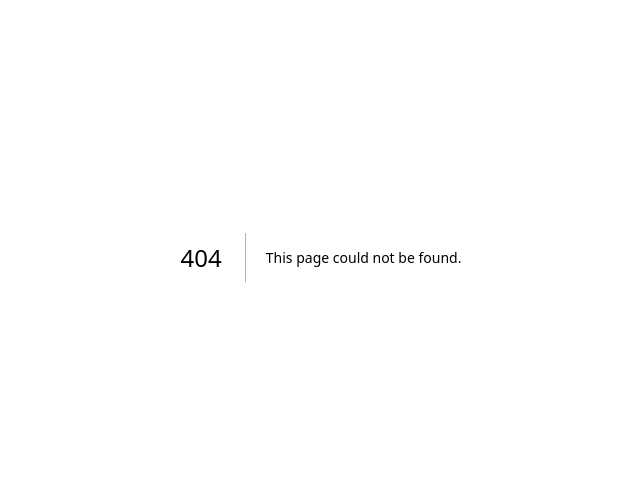
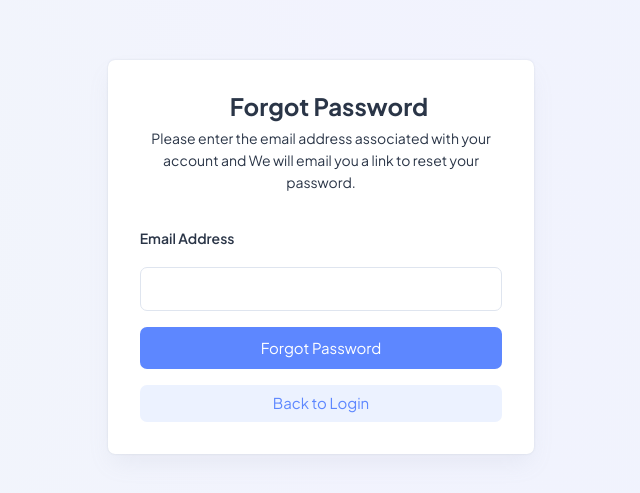
Before and after one commit to siwakasen/frontend_p3l, a Next.js app: page /forgot-password/requestEmail in a window 1280 px wide. Before the commit this address had no page. Shown: the part 143-636 px from the top of the page, without its empty margins (319-959 px from the left). Built offline with nearby package versions, Linux system fonts and the light colour scheme.

Commit message:
add change password in profile & change path forgot password

```diff
--- a/src/app/auth/forgot-password/requestEmail/page.js
+++ b/src/app/(guest)/user/ubah-password/page.js
@@ -1,36 +1,29 @@
 "use client"
 import { Grid, Box, Card, Typography,Button, Stack,TextField, Divider } from '@mui/material';
-import Image from "next/image";
-import PageContainer from "@/components/container/PageContainer";
-import Logo from '@/../public/images/landingpage/favicon.png';
 import { Link } from 'next/link';
 import { useState } from "react";
 import { useRouter } from 'next/navigation'
 import Toast from "@/components/shared/Toast";
 import  {requestForgot}  from "@/services/auth/auth";
-import { toast } from 'react-toastify';
+import { FormForgotPassword } from "@/components/auth/forgot-password/FormForgotPassword";
+import { useSelector } from 'react-redux';
 
-export default function Page(){
+
+export default function Page(props){
+    const data = useSelector((state) => state.user);
   const router = useRouter();
   const [isEmailSent, setIsEmailSent] = useState(false);
-  const [email, setEmail] = useState("");
+  const [email, setEmail] = useState(data.user.email);
   const [loading, setLoading] = useState(false);
   const { toastSuccess, toastError, toastWarning } = Toast();
 
-  function handleInput(event) {
-      const { name, value } = event.target;
-      if (name === "email") {
-      setEmail(value);
-      }
-  }
-
   async function handleRequestForgot() {
       if (!email) {
-      toastWarning("Please fill all the fields!");
+      toastWarning("Email tidak boleh kosong!");
           return;
       }else
       if(!email.includes('@')){
-          toastWarning("Please enter a valid email address!");
+          toastWarning("Email tidak valid!");
           return;
       }
 
@@ -49,14 +42,14 @@ export default function Page(){
               toastError(message);
               break;
           default:
-              toastError("Something went wrong!");
+              toastError("Gagal mengirimkan email!");
               break;
       }
       setLoading(false);
   }
 
   function handleResendEmail(){
-    toastSuccess("Please wait a few seconds!");
+    toastSuccess("Mohon tunggu beberapa saat!");
     handleRequestForgot();
   }
 
@@ -67,15 +60,11 @@ export default function Page(){
   };
 
     return (
-      <PageContainer title="Forgot Password" description="this is Forgot Password page">
       <Box
         sx={{
           position: 'relative',
           '&:before': {
             content: '""',
-            background: 'radial-gradient(#d2f1df, #d3d7fa, #bad8f4)',
-            backgroundSize: '400% 400%',
-            animation: 'gradient 15s ease infinite',
             position: 'absolute',
             height: '100%',
             width: '100%',
@@ -83,31 +72,28 @@ export default function Page(){
           },
         }}
       >
-        <Grid container spacing={0} justifyContent="center" sx={{ height: '100vh' }}>
+        <Grid container spacing={0} justifyContent="center" sx={{ height: '65vh' }}>
           <Grid
             item
             xs={12}
             sm={12}
-            lg={4}
-            xl={3}
+            lg={8}
+            xl={6}
             display="flex"
             justifyContent="center"
             alignItems="center"
           >
-            <Card elevation={9} sx={{ p: 4, zIndex: 1, width: '100%', maxWidth: '500px'}}>
+            <Card elevation={9} sx={{ p: 4, zIndex: 1, width: '100%', maxWidth: '500px', boxShadow: '0px 4px 10px rgba(0, 0, 0, 0.3)'}}>
               <Box display="flex" alignItems="center" justifyContent="center" sx={{ mb: 1 }}>
                 <Typography
                   color="textSecondary"
                   textAlign="center"
-                  variant="h3"
+                  variant="h4"
                   fontWeight="bold"
                   sx={{ ml: 2 }}
                 >
                   {
-                    !isEmailSent ? (
-                      "Forgot Password"
-                    ):
-                    "Email Sent"
+                    !isEmailSent ? 'Pilih metode verifikasi' : 'Verifikasi terkirim'
                   }
                 </Typography>
               </Box>
@@ -120,30 +106,15 @@ export default function Page(){
                         color="textSecondary"
                         textAlign="center"
                         variant="subtitle2"
-                        fontWeight="400"
+                        fontWeight="300"
                   >
-                  Please enter the email address associated with your account and We will email you a
-                  link to reset your password.
+                  Pilih salah satu metode dibawah ini untuk melakukan ubah password.
                   </Typography>
-                  <Stack mt={4} spacing={2}>
-                    <Typography
-                      variant="subtitle1"
-                      fontWeight={600}
-                      component="label"
-                      >
-                      Email Address
-                    </Typography>
-                    <TextField
-                    type='email'
-                    name='email'
-                    id='email'
-                    onChange={(e) =>handleInput(e)}
-                    onKeyDown={handleKeyDown}/>
-
-                    <Button
-                    color="primary"
+                  <Button
+                     color="primary"
                     variant="contained"
                     size="large"
+                    sx={{ mt: 2 }}
                     fullWidth component={Link}
                     to="/"
                     {...(loading && { disabled: true })}
@@ -151,18 +122,8 @@ export default function Page(){
                       handleRequestForgot();
                     }}
                     >
-                      Forgot Password
+                      {`Email ke: ${data.user.email}`}
                     </Button>
-
-                    <Button
-                      color="primary"
-                      size="large"
-                      fullWidth
-                      onClick={() => router.push('/auth/login')}
-                      >
-                      Back to Login
-                    </Button>
-                  </Stack>
                   </>
                 ): //if email is sent
                 <>
@@ -173,7 +134,7 @@ export default function Page(){
                         fontWeight="400"
                         sx={{ mt: 2 }}
                   >
-                  Verification to reset password has been sent to your email.
+                  Verifikasi telah dikirim ke email anda. Silahkan cek email anda untuk melanjutkan proses ubah password.
                   </Typography>
                   <Divider sx={{mt: 2}}/>
                   <Typography
@@ -183,7 +144,7 @@ export default function Page(){
                         fontWeight="400"
                         sx={{ mt: 2}}
                   >
-                  {'Not received the email? Check your spam filter, or '}
+                  {'Belum menerima email? '}
                   <Typography
                     fontWeight="500"
                     sx={{
@@ -194,10 +155,10 @@ export default function Page(){
 
                     }}
                     onClick={() => {
-                      handleRequestForgot();
+                      handleResendEmail();
                     }}
                 >
-                    resend the email
+                    kirim ulang
                 </Typography>
                   </Typography>
                 </>
@@ -207,8 +168,7 @@ export default function Page(){
 
             </Card>
           </Grid>
-        </Grid>
-      </Box>
-    </PageContainer>
+         </Grid>
+       </Box>
     );
 }
--- /dev/null
+++ b/src/app/forgot-password/requestEmail/page.js
@@ -0,0 +1,214 @@
+"use client"
+import { Grid, Box, Card, Typography,Button, Stack,TextField, Divider } from '@mui/material';
+import Image from "next/image";
+import PageContainer from "@/components/container/PageContainer";
+import Logo from '@/../public/images/landingpage/favicon.png';
+import { Link } from 'next/link';
+import { useState } from "react";
+import { useRouter } from 'next/navigation'
+import Toast from "@/components/shared/Toast";
+import  {requestForgot}  from "@/services/auth/auth";
+import { toast } from 'react-toastify';
+
+export default function Page(){
+  const router = useRouter();
+  const [isEmailSent, setIsEmailSent] = useState(false);
+  const [email, setEmail] = useState("");
+  const [loading, setLoading] = useState(false);
+  const { toastSuccess, toastError, toastWarning } = Toast();
+
+  function handleInput(event) {
+      const { name, value } = event.target;
+      if (name === "email") {
+      setEmail(value);
+      }
+  }
+
+  async function handleRequestForgot() {
+      if (!email) {
+      toastWarning("Please fill all the fields!");
+          return;
+      }else
+      if(!email.includes('@')){
+          toastWarning("Please enter a valid email address!");
+          return;
+      }
+
+      setLoading(true);
+      const response = await requestForgot(email);
+      const { message} = response.data;
+      switch (response.status) {
+          case 200:
+              toastSuccess(message);
+              setIsEmailSent(true);
+              break;
+          case 400:
+              toastError(message);
+              break;
+          case 404:
+              toastError(message);
+              break;
+          default:
+              toastError("Something went wrong!");
+              break;
+      }
+      setLoading(false);
+  }
+
+  function handleResendEmail(){
+    toastSuccess("Please wait a few seconds!");
+    handleRequestForgot();
+  }
+
+  const handleKeyDown = (e) => {
+    if (e.key === 'Enter') {
+      handleRequestForgot();
+    }
+  };
+
+    return (
+      <PageContainer title="Forgot Password" description="this is Forgot Password page">
+      <Box
+        sx={{
+          position: 'relative',
+          '&:before': {
+            content: '""',
+            background: 'radial-gradient(#d2f1df, #d3d7fa, #bad8f4)',
+            backgroundSize: '400% 400%',
+            animation: 'gradient 15s ease infinite',
+            position: 'absolute',
+            height: '100%',
+            width: '100%',
+            opacity: '0.3',
+          },
+        }}
+      >
+        <Grid container spacing={0} justifyContent="center" sx={{ height: '100vh' }}>
+          <Grid
+            item
+            xs={12}
+            sm={12}
+            lg={4}
+            xl={3}
+            display="flex"
+            justifyContent="center"
+            alignItems="center"
+          >
+            <Card elevation={9} sx={{ p: 4, zIndex: 1, width: '100%', maxWidth: '500px'}}>
+              <Box display="flex" alignItems="center" justifyContent="center" sx={{ mb: 1 }}>
+                <Typography
+                  color="textSecondary"
+                  textAlign="center"
+                  variant="h3"
+                  fontWeight="bold"
+                  sx={{ ml: 2 }}
+                >
+                  {
+                    !isEmailSent ? (
+                      "Forgot Password"
+                    ):
+                    "Email Sent"
+                  }
+                </Typography>
+              </Box>
+
+
+              { //if email is not sent yet
+                !isEmailSent ? (
+                  <>
+                    <Typography
+                        color="textSecondary"
+                        textAlign="center"
+                        variant="subtitle2"
+                        fontWeight="400"
+                  >
+                  Please enter the email address associated with your account and We will email you a
+                  link to reset your password.
+                  </Typography>
+                  <Stack mt={4} spacing={2}>
+                    <Typography
+                      variant="subtitle1"
+                      fontWeight={600}
+                      component="label"
+                      >
+                      Email Address
+                    </Typography>
+                    <TextField
+                    type='email'
+                    name='email'
+                    id='email'
+                    onChange={(e) =>handleInput(e)}
+                    onKeyDown={handleKeyDown}/>
+
+                    <Button
+                    color="primary"
+                    variant="contained"
+                    size="large"
+                    fullWidth component={Link}
+                    to="/"
+                    {...(loading && { disabled: true })}
+                    onClick={()=>{
+                      handleRequestForgot();
+                    }}
+                    >
+                      Forgot Password
+                    </Button>
+
+                    <Button
+                      color="primary"
+                      size="large"
+                      fullWidth
+                      onClick={() => router.push('/auth/login')}
+                      >
+                      Back to Login
+                    </Button>
+                  </Stack>
+                  </>
+                ): //if email is sent
+                <>
+                  <Typography
+                        color="textSecondary"
+                        textAlign="center"
+                        variant="subtitle2"
+                        fontWeight="400"
+                        sx={{ mt: 2 }}
+                  >
+                  Verification to reset password has been sent to your email.
+                  </Typography>
+                  <Divider sx={{mt: 2}}/>
+                  <Typography
+                        color="textSecondary"
+                        textAlign="justify"
+                        variant="subtitle2"
+                        fontWeight="400"
+                        sx={{ mt: 2}}
+                  >
+                  {'Not received the email? Check your spam filter, or '}
+                  <Typography
+                    fontWeight="500"
+                    sx={{
+                    textDecoration: "none",
+                    color: "primary.main",
+                    cursor: "pointer",
+                    display: "inline",
+
+                    }}
+                    onClick={() => {
+                      handleResendEmail();
+                    }}
+                >
+                    resend the email
+                </Typography>
+                  </Typography>
+                </>
+
+              }
+
+
+            </Card>
+          </Grid>
+        </Grid>
+      </Box>
+    </PageContainer>
+    );
+}
--- a/src/components/auth/forgot-password/FormForgotPassword.jsx
+++ b/src/components/auth/forgot-password/FormForgotPassword.jsx
@@ -1,6 +1,5 @@
 import { Button, Stack, Typography,TextField, InputAdornment, IconButton } from '@mui/material';
 import { Visibility, VisibilityOff } from "@mui/icons-material";
-
 import FormField from "../shared/OutlineTextFormField";
 import { Link } from 'next/link';
 import { useChangePassword } from './useChangePassword';
@@ -87,7 +86,9 @@ export const FormForgotPassword = (props) => {
       >
         Change Password
       </Button>
-
+      {
+        !props.isFromProfile ?
+        (
           <Button
             color="primary"
             size="large"
@@ -97,6 +98,12 @@ export const FormForgotPassword = (props) => {
             >
             Back to Login
         </Button>
+        ) :
+        (
+          <></>
+        )
+      }
+
     </Stack>
   );
 }
--- a/src/components/user/profile/skeleton/Biodata.jsx
+++ b/src/components/user/profile/skeleton/Biodata.jsx
@@ -4,8 +4,10 @@ import { useSelector } from 'react-redux';
 import { changeName } from '../changeName';
 import { tanggalLahir } from '../changeTanggalLahir';
 import { changePhoneNumber } from '../changePhoneNumber';
+import { useRouter } from 'next/navigation';
 
 const Biodata = () => {
+    const router = useRouter();
     const data = useSelector((state) => state.user);
     return (
         <Grid container spacing={1}>
@@ -151,15 +153,24 @@ const Biodata = () => {
                     <ListItem sx={{
                         padding: 0,
                     }}>
-                        <Button fullWidth sx={{
-                            border: "2px solid #f0f0f0",
-                            backgroundColor: "transparent",
-                            color: "black",
-                            ":hover": {
+                        <Button
+                            fullWidth
+                            sx={{
+                                border: "2px solid #f0f0f0",
                                 backgroundColor: "transparent",
-                                color: "black"
+                                color: "black",
+                                ":hover": {
+                                    backgroundColor: "transparent",
+                                    color: "black"
+                                }
+                            }}
+                            onClick={
+                                () => {
+                                    router.push('/user/ubah-password');
+                                }
                             }
-                        }}>
+
+                        >
                             Ubah Kata Sandi
                         </Button>
                     </ListItem>
```
Also changed, not shown: src/app/forgot-password/change-password/page.js (renamed from src/app/auth/forgot-password/change-password/page.js). Lines whose indentation alone changed are shown as unchanged.
